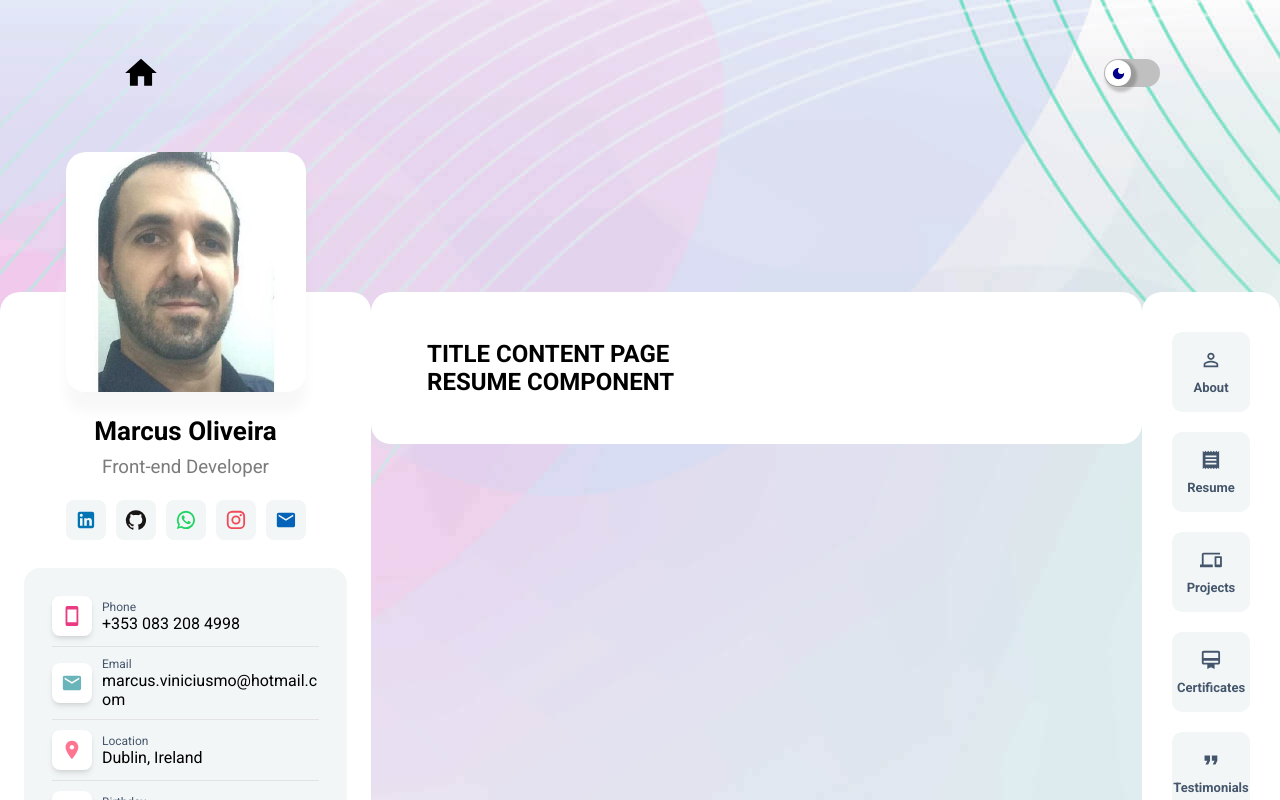
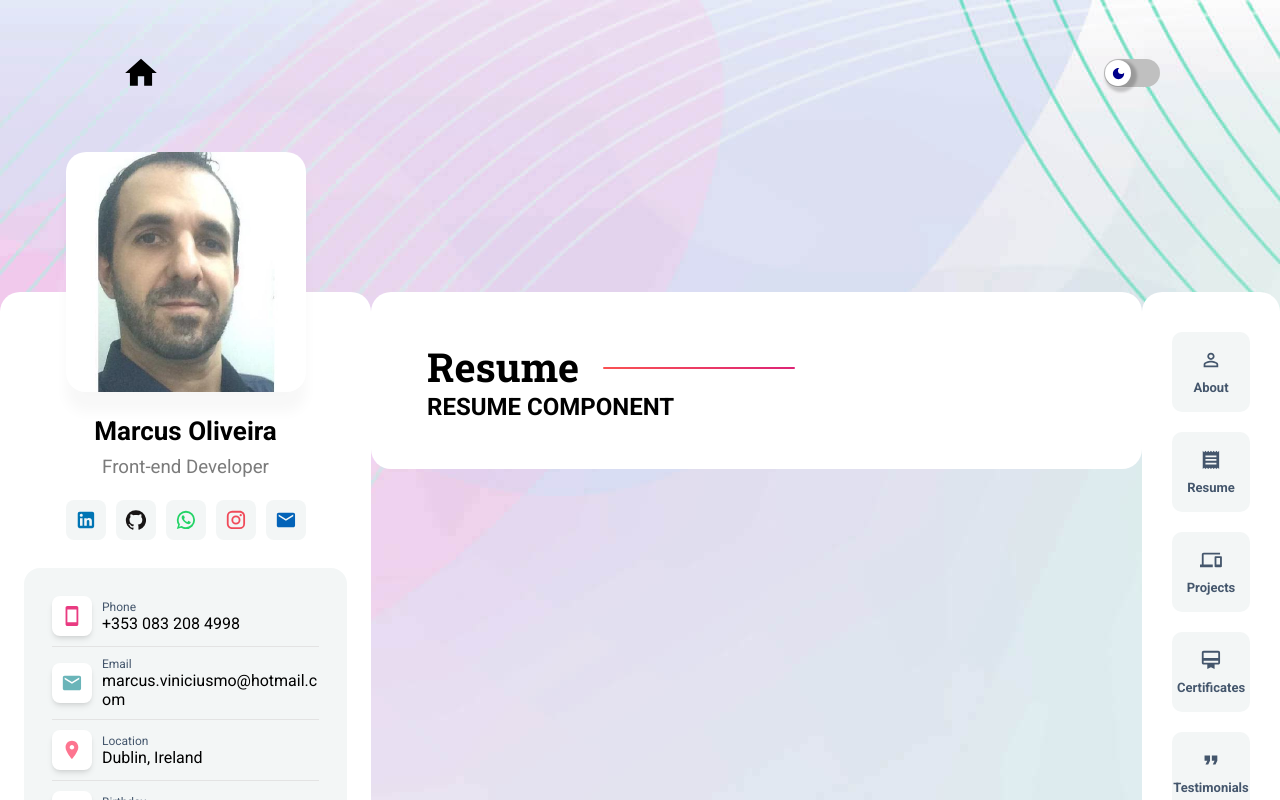
Before and after one commit to marcusviniciusmo/My_Portfolio__, a React (Vite) app in the folder frontend/: page /resume in a window 1280 px wide. Shown: the top 800 px of the page. Built offline with nearby package versions, Linux system fonts and the light colour scheme.

Commit message:
TitleContentPage component styling

```diff
--- a/frontend/index.html
+++ b/frontend/index.html
@@ -10,7 +10,7 @@
     <meta name="viewport" content="width=device-width, initial-scale=1.0" />
 
 
-    <link href="https://fonts.googleapis.com/css2?family=Roboto:wght@400;700;900&family=Poppins:wght@400;700;900&family=Orbitron:wght@400..900&display=swap" rel="stylesheet">
+    <link href="https://fonts.googleapis.com/css2?family=Roboto:wght@400;700;900&family=Poppins:wght@400;700;900&family=Orbitron:wght@400..900&family=Roboto+Slab:wght@100..900&display=swap" rel="stylesheet">
     <title>My Portfolio</title>
   </head>
   <body>
--- a/frontend/src/components/About/index.tsx
+++ b/frontend/src/components/About/index.tsx
@@ -3,7 +3,7 @@ import { TitleContentPage } from '../TitleContentPage';
 export function About() {
   return (
     <div className="contentContainer">
-      <TitleContentPage />
+      <TitleContentPage title="About Me" left="20.8" />
       <h1>ABOUT COMPONENT</h1>
     </div>
   );
--- a/frontend/src/components/Blogs/index.tsx
+++ b/frontend/src/components/Blogs/index.tsx
@@ -3,7 +3,7 @@ import { TitleContentPage } from '../TitleContentPage';
 export function Blogs() {
   return (
     <div className="contentContainer">
-      <TitleContentPage />
+      <TitleContentPage title="Blogs" left="12.8" />
       <h1>BLOGS COMPONENT</h1>
     </div>
   );
--- a/frontend/src/components/Certificates/index.tsx
+++ b/frontend/src/components/Certificates/index.tsx
@@ -3,7 +3,7 @@ import { TitleContentPage } from '../TitleContentPage';
 export function Certificates() {
   return (
     <div className="contentContainer">
-      <TitleContentPage />
+      <TitleContentPage title="Certificates" left="24.2" />
       <h1>CERTIFICATES COMPONENT</h1>
     </div>
   );
--- a/frontend/src/components/Contact/index.tsx
+++ b/frontend/src/components/Contact/index.tsx
@@ -3,7 +3,7 @@ import { TitleContentPage } from '../TitleContentPage';
 export function Contact() {
   return (
     <div className="contentContainer">
-      <TitleContentPage />
+      <TitleContentPage title="Contact" left="16.8" />
       <h1>CONTACT COMPONENT</h1>
     </div>
   );
--- a/frontend/src/components/Projects/index.tsx
+++ b/frontend/src/components/Projects/index.tsx
@@ -3,7 +3,7 @@ import { TitleContentPage } from '../TitleContentPage';
 export function Projects() {
   return (
     <div className="contentContainer">
-      <TitleContentPage />
+      <TitleContentPage title="Projects" left="17.6" />
       <h1>PROJECTS COMPONENT</h1>
     </div>
   );
--- a/frontend/src/components/Resume/index.tsx
+++ b/frontend/src/components/Resume/index.tsx
@@ -3,7 +3,7 @@ import { TitleContentPage } from '../TitleContentPage';
 export function Resume() {
   return (
     <div className="contentContainer">
-      <TitleContentPage />
+      <TitleContentPage title="Resume" left="17.6" />
       <h1>RESUME COMPONENT</h1>
     </div>
   );
--- a/frontend/src/components/Testimonials/index.tsx
+++ b/frontend/src/components/Testimonials/index.tsx
@@ -3,7 +3,7 @@ import { TitleContentPage } from '../TitleContentPage';
 export function Testimonials() {
   return (
     <div className="contentContainer">
-      <TitleContentPage />
+      <TitleContentPage title="Testimonials" left="27.2" />
       <h1>TESTIMONIALS COMPONENT</h1>
     </div>
   );
--- a/frontend/src/components/TitleContentPage/index.tsx
+++ b/frontend/src/components/TitleContentPage/index.tsx
@@ -1,7 +1,10 @@
-export function TitleContentPage() {
-  return (
-    <>
-      <h1>TITLE CONTENT PAGE</h1>
-    </>
-  );
+import { Title } from './styles';
+
+interface TitleContentPageProps {
+  title: string;
+  left: string;
 }
+
+export function TitleContentPage({ title, left }: TitleContentPageProps) {
+  return <Title left={left}>{title}</Title>;
+}
--- /dev/null
+++ b/frontend/src/components/TitleContentPage/styles.ts
@@ -0,0 +1,28 @@
+import styled from 'styled-components';
+
+interface TitleProps {
+  left: string;
+}
+
+export const Title = styled.h2<TitleProps>`
+  font-family: 'Roboto Slab';
+  font-size: 4rem;
+  font-weight: 700;
+  display: inline-block;
+  position: relative;
+
+  &::after {
+    content: '';
+    background-image: linear-gradient(
+      to right,
+      var(--gradientHoverBackgroundFrom),
+      var(--gradientHoverBackgroundTo)
+    );
+    width: 19.2rem;
+    height: 0.2rem;
+    border-radius: 0.6rem;
+    position: absolute;
+    top: 50%;
+    left: ${(props) => props.left}rem;
+  }
+`;
```
